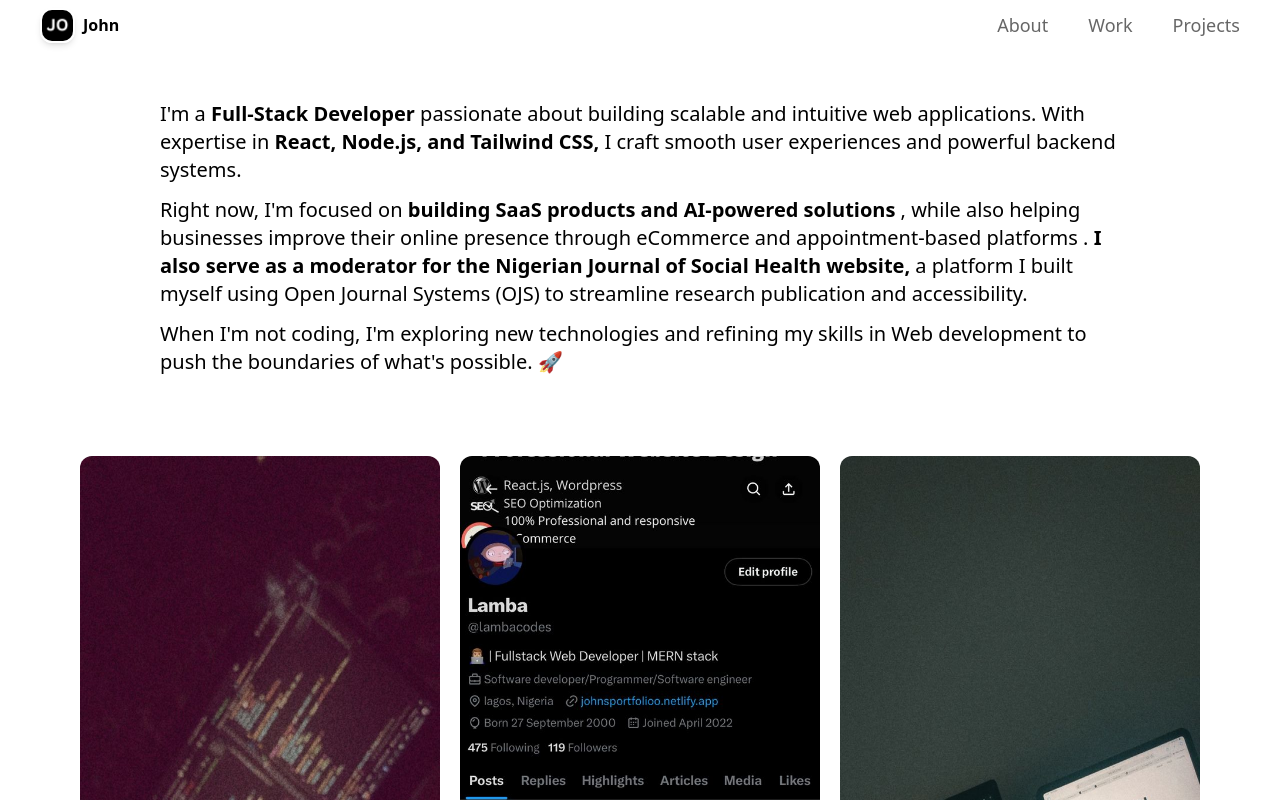
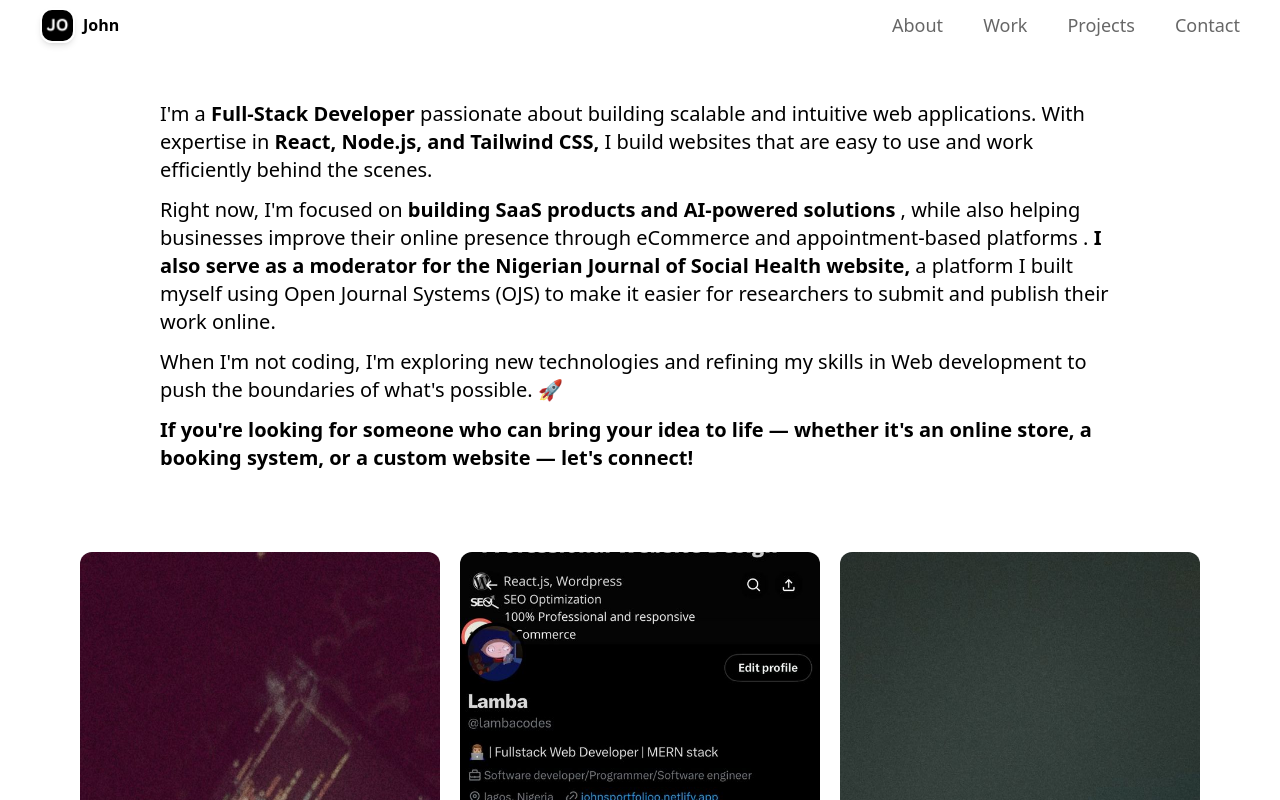
Before and after one commit to lamba01/port, a React (Vite) app: page /about in a window 1280 px wide. Shown: the top 800 px of the page. Built offline with nearby package versions, Linux system fonts and the light colour scheme.

Commit message:
optimization for non-tech users

```diff
--- a/src/App.jsx
+++ b/src/App.jsx
@@ -1,6 +1,6 @@
 // App.jsx
 import { useEffect } from "react";
-import { Routes, Route } from "react-router-dom";
+import { Routes, Route, useLocation } from "react-router-dom";
 import Home from "./pages/home";
 import About from "./pages/about";
 import Projects from "./pages/projects";
@@ -18,6 +18,24 @@ const App = () => {
       once: false,
     });
   }, []);
+
+  const ScrollToHashElement = () => {
+    const location = useLocation();
+
+    useEffect(() => {
+      if (location.hash) {
+        const el = document.querySelector(location.hash);
+        if (el) {
+          setTimeout(() => {
+            el.scrollIntoView({ behavior: "smooth" });
+          }, 0);
+        }
+      }
+    }, [location]);
+
+    return null;
+  };
+
   return (
     <>
       <Navbar />
--- a/src/components/navBar.jsx
+++ b/src/components/navBar.jsx
@@ -35,6 +35,13 @@ export default function navBar() {
         >
           projects
         </a>
+        <a
+          className="text-sm md:text-lg text-black/60 hover:text-black"
+          href="https://johncodes.xyz/#contact"
+          rel="noopener noreferrer"
+        >
+          contact
+        </a>
       </div>
     </nav>
   );
--- a/src/components/projectComponent.jsx
+++ b/src/components/projectComponent.jsx
@@ -19,7 +19,7 @@ const projectsData = [
     logo: cepherlogo,
     // title: "Centre for Population and Health Research Website",
     description:
-      "Independently developed the Centre for Population and Health Research website. A React and Contentful-powered website featuring a modern UI that helps the organization reach a wider audience and keep visitors informed about its activities.",
+      "Independently designed and developed the Centre for Population and Health Research website to help them share updates, publish reports, and reach a wider audience. It's easy to update and works smoothly on all devices.",
     technologies: ["React", "Tailwind CSS", "CMS", "Contentful", "Vite"],
     links: "https://www.cepher.org.ng",
   },
@@ -29,7 +29,7 @@ const projectsData = [
     logo: commercelogo,
     // title: "Nigerian Journal of Social Health",
     description:
-      "Developed the official website for the Nigerian Journal of Social Health (NJSH) using Open Journal Systems (OJS). This platform streamlines the submission, review, and publication process for research articles, providing a seamless experience for authors, editors, and reviewers.",
+      "Created an academic publishing site for the Nigerian Journal of Social Health using Open Journal Systems (OJS). It helps researchers easily submit and publish papers online, with tools for editors and reviewers to manage the process.",
     technologies: ["OJS", "PHP", "JavaScript", "CPanel"],
     links: "https://njsh.org.ng/index.php/njsh-journal",
   },
@@ -37,10 +37,9 @@ const projectsData = [
     id: 3,
     image: shopease,
     logo: commercelogo,
-    description: `Designed and developed a full-stack eCommerce platform with a seamless shopping experience.
-    The site features user authentication, product management, cart functionality, and a simulated checkout
-    process. Built with Javascript and its libraries, it ensures smooth navigation,
-    secure transactions, and an intuitive UI for both customers and administrators.`,
+    description: `Developed a complete online shopping site, including user login,
+    product listings, cart system, and checkout simulation. Designed to be simple, clean, and
+    functional for both customers and business owners. Includes Paystack payment and order tracking.`,
     technologies: ["React", "Nodejs", "MySQL", "Express", "Ejs"],
     links: "https://commeercee.vercel.app",
   },
@@ -60,8 +59,8 @@ const projectsData = [
     image: imagehub,
     logo: imagehublogo,
     description: `Developed a sleek and responsive image search website powered by the Unsplash API.
-    Users can search for high-quality images, preview results, and download their favorites seamlessly.
-    Designed with a clean UI and fast performance to enhance the browsing experience.`,
+     Users can browse and download high-quality photos from the Unsplash database.
+     It’s fast, mobile-friendly, and visually engaging.`,
     technologies: ["React", "Jest", "CSS", "Unsplash API", "Axios"],
     links: "https://imagehubb.vercel.app",
   },
--- a/src/pages/home.jsx
+++ b/src/pages/home.jsx
@@ -1,4 +1,4 @@
-import React, { useRef } from "react";
+import React, { useRef, useEffect } from "react";
 import Hero from "../sections/hero";
 import Projects from "../components/projectComponent";
 import Testimonial from "../sections/testimonial";
@@ -12,6 +12,15 @@ function Home() {
   const scrollToProjects = () => {
     projectsRef.current?.scrollIntoView({ behavior: "smooth" });
   };
+  useEffect(() => {
+    const hash = window.location.hash;
+    if (hash) {
+      const el = document.querySelector(hash);
+      if (el) {
+        el.scrollIntoView({ behavior: "smooth" });
+      }
+    }
+  }, []);
 
   return (
     <div>
--- a/src/sections/aboutSection.jsx
+++ b/src/sections/aboutSection.jsx
@@ -15,7 +15,8 @@ export default function AboutSection() {
           <span className="font-semibold">
             React, Node.js, and Tailwind CSS,
           </span>{" "}
-          I craft smooth user experiences and powerful backend systems.
+          I build websites that are easy to use and work efficiently behind the
+          scenes.
         </h4>
         <h4 className="text-sm sm:text-xl text-black">
           Right now, I&apos;m focused on{" "}
@@ -28,13 +29,18 @@ export default function AboutSection() {
             I also serve as a moderator for the Nigerian Journal of Social
             Health website,
           </span>{" "}
-          a platform I built myself using Open Journal Systems (OJS) to
-          streamline research publication and accessibility.
+          a platform I built myself using Open Journal Systems (OJS) to make it
+          easier for researchers to submit and publish their work online.
         </h4>
         <h4 className="text-sm sm:text-xl text-black">
           When I&apos;m not coding, I&apos;m exploring new technologies and
           refining my skills in Web development to push the boundaries of
           what&apos;s possible. 🚀
+        </h4>
+        <h4 className="text-sm sm:text-xl text-black font-bold">
+          If you're looking for someone who can bring your idea to life —
+          whether it's an online store, a booking system, or a custom website —
+          let's connect!
         </h4>
       </div>
       <main className="flex flex-col sm:flex-row gap-5 justify-center w-full">
--- a/src/sections/creativeProjects.jsx
+++ b/src/sections/creativeProjects.jsx
@@ -8,14 +8,14 @@ const creativeData = [
     id: 1,
     image: shopease,
     description:
-      "Developed this full stack online store with seamless navigation, product displays, and simulated checkout process.",
+      "An online storefront designed for small businesses — features smooth browsing, clean product displays, and a working (simulated) checkout experience.",
     link: "https://commeercee.vercel.app",
   },
   {
     id: 2,
     image: taskmanagement,
     description:
-      "A full-stack task manager with real-time updates and authentication. Built with MERN stack.",
+      "A user-friendly task management tool built for teams — includes secure login, real-time task updates, and project tracking.",
     link: "https://task-managementapp-client.vercel.app/",
   },
 ];
--- a/src/sections/hero.jsx
+++ b/src/sections/hero.jsx
@@ -8,9 +8,9 @@ export default function Hero({ scrollToProjects }) {
       <img
         src={test}
         alt="Profile"
-        className="absolute top-[40%] left-1/2 -translate-x-1/2 -translate-y-1/2 h-[100px] w-[100px] md:w-[150px] md:h-[150px] object-cover rounded-full opacity-100 border-8 border-solid border-white z-10 shadow-lg hover:shadow-[0_0_20px_rgba(59,130,246,0.6)] transition transform hover:scale-105 "
+        className="absolute top-[37%] left-1/2 -translate-x-1/2 -translate-y-1/2 h-[100px] w-[100px] md:w-[150px] md:h-[150px] object-cover rounded-full opacity-100 border-8 border-solid border-white z-10 shadow-lg hover:shadow-[0_0_20px_rgba(59,130,246,0.6)] transition transform hover:scale-105 "
       />
-      <div className="flex flex-col items-center gap-15 justify-center">
+      <div className="flex flex-col items-center gap-14 justify-center">
         <h1 className="text-6xl md:text-9xl uppercase" data-aos="fade-left">
           john
         </h1>
@@ -22,7 +22,8 @@ export default function Hero({ scrollToProjects }) {
         </h1>
       </div>
       <p className="text-lg font-medium text-center md:text-xl my-4">
-        Coding my way through challenges to build something amazing.
+        Helping startups and small businesses go digital with custom web
+        solutions. <br /> I turn ideas into responsive, user-friendly web apps.
       </p>
       <div className="flex flex-col md:flex-row w-full items-center justify-center mt-10 sm:mt-5 gap-3">
         <a href="#contact">
```
